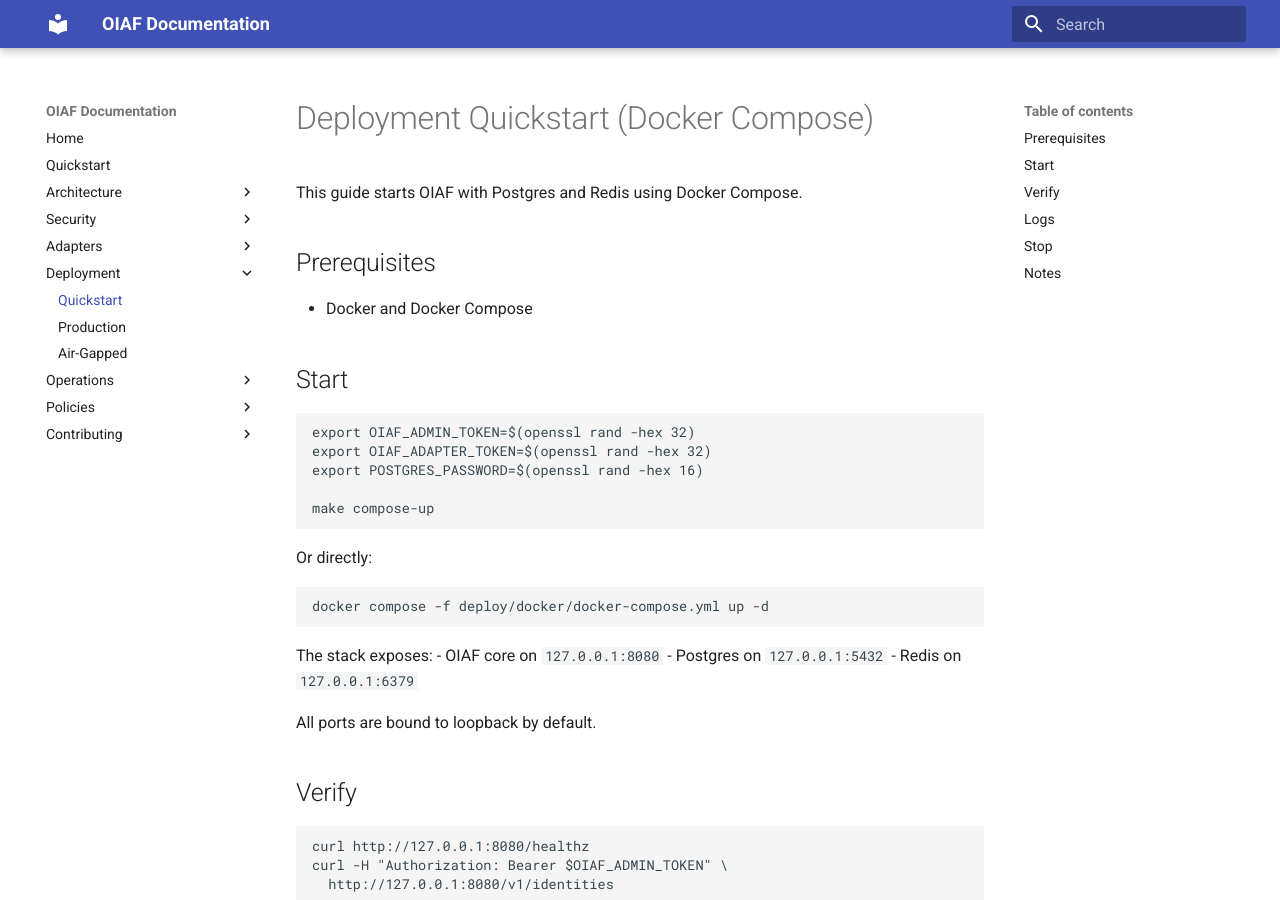
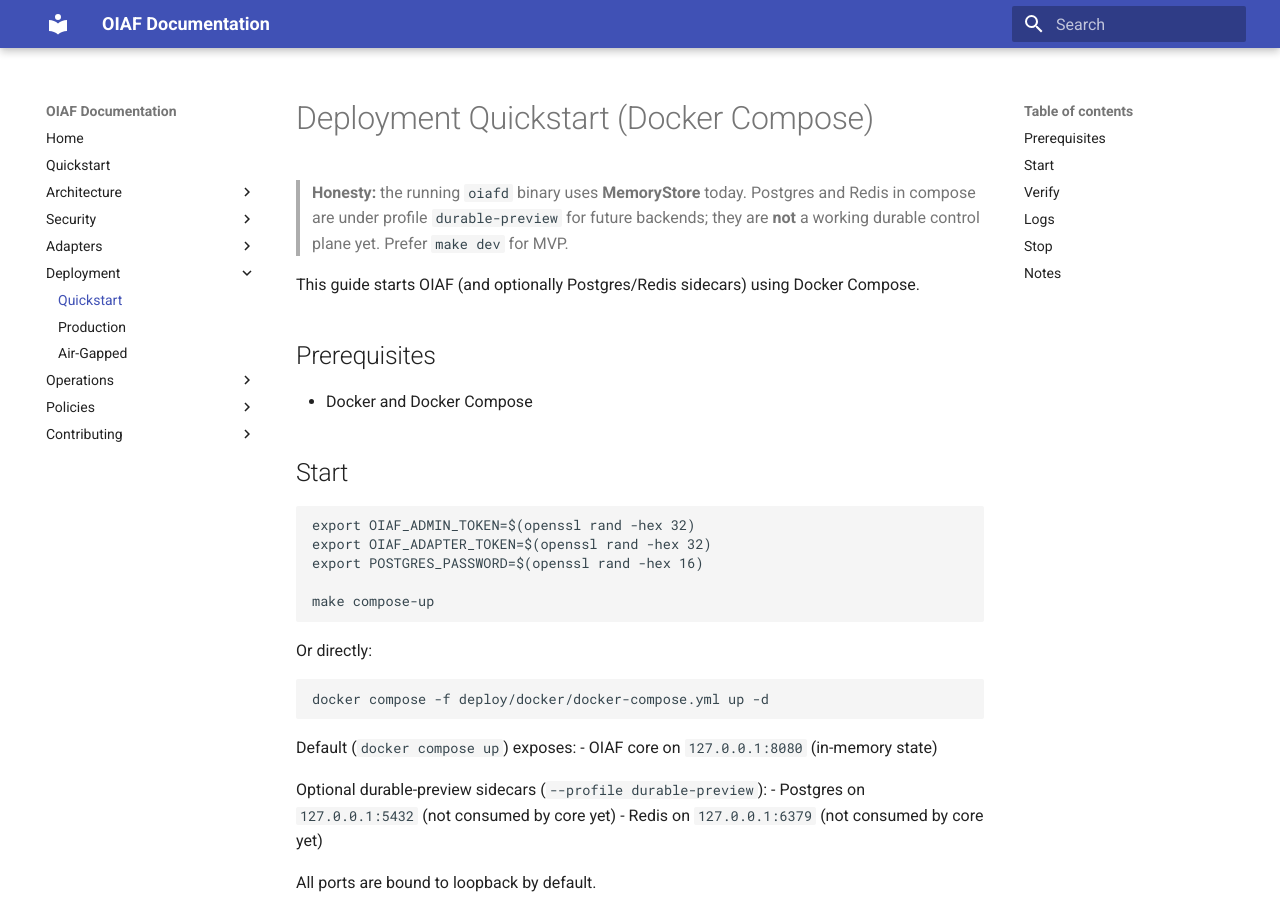
Before and after one commit to Schildkrote/oiaf, an MkDocs documentation site: the page built from docs/deployment/quickstart.md, in a window 1280 px wide and 900 px high. Built offline with MkDocs 1.6.1 and Material for MkDocs 9.7.7, drawn with Linux system fonts in a browser that asks for light colours.

Commit message:
honesty: drop committed binaries; fix clone URL; MemoryStore compose truth
- untrack oiafctl/simulator; gitignore built binaries
- README clone → Schildkrote/oiaf; document MemoryStore-only + adapter stubs
- compose: core-only default; postgres/redis under durable-preview profile

````diff
--- a/docs/deployment/quickstart.md
+++ b/docs/deployment/quickstart.md
@@ -1,6 +1,10 @@
 # Deployment Quickstart (Docker Compose)
 
-This guide starts OIAF with Postgres and Redis using Docker Compose.
+> **Honesty:** the running `oiafd` binary uses **MemoryStore** today. Postgres
+> and Redis in compose are under profile `durable-preview` for future backends;
+> they are **not** a working durable control plane yet. Prefer `make dev` for MVP.
+
+This guide starts OIAF (and optionally Postgres/Redis sidecars) using Docker Compose.
 
 ## Prerequisites
 
@@ -22,10 +26,12 @@ Or directly:
 docker compose -f deploy/docker/docker-compose.yml up -d
 ```
 
-The stack exposes:
-- OIAF core on `127.0.0.1:8080`
-- Postgres on `127.0.0.1:5432`
-- Redis on `127.0.0.1:6379`
+Default (`docker compose up`) exposes:
+- OIAF core on `127.0.0.1:8080` (in-memory state)
+
+Optional durable-preview sidecars (`--profile durable-preview`):
+- Postgres on `127.0.0.1:5432` (not consumed by core yet)
+- Redis on `127.0.0.1:6379` (not consumed by core yet)
 
 All ports are bound to loopback by default.
 
````
Also changed, not shown: AGENT_STATUS.md (+2 -0 lines), README.md (+5 -4 lines), 2 other files.
